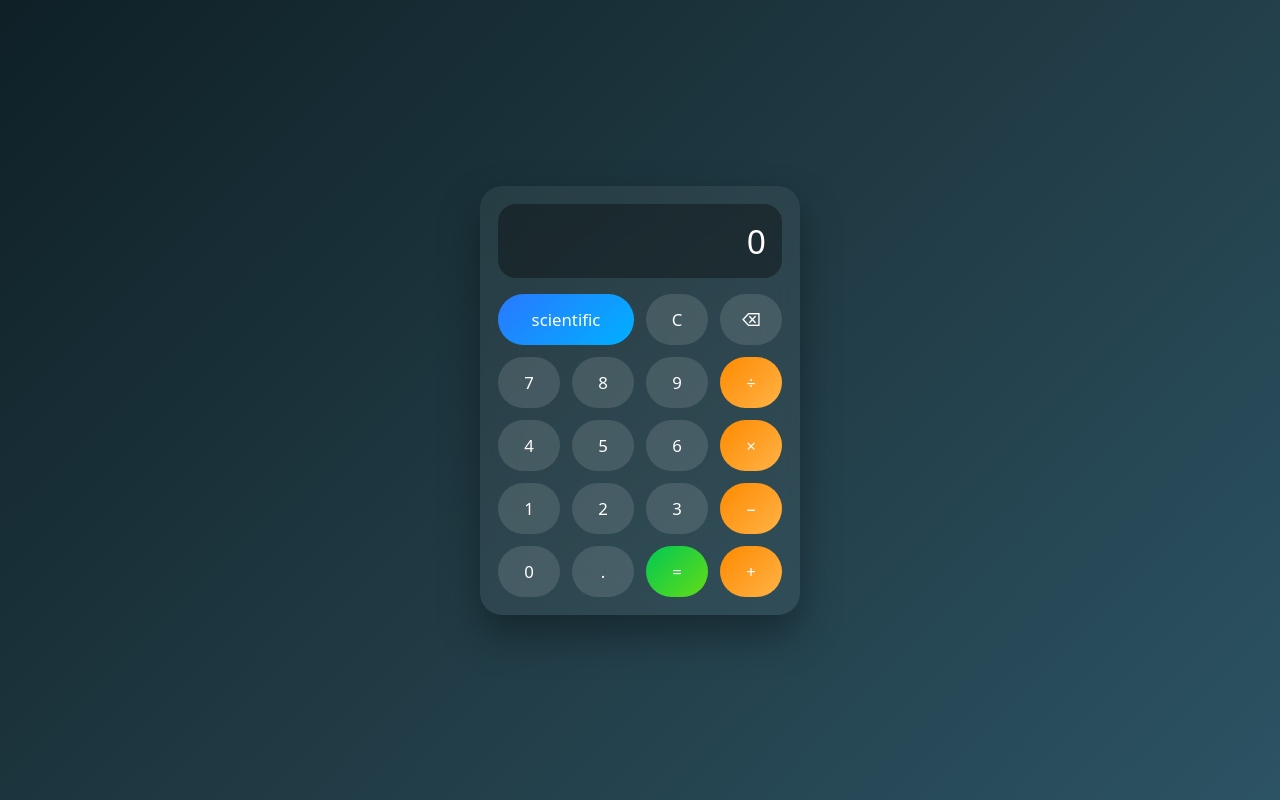
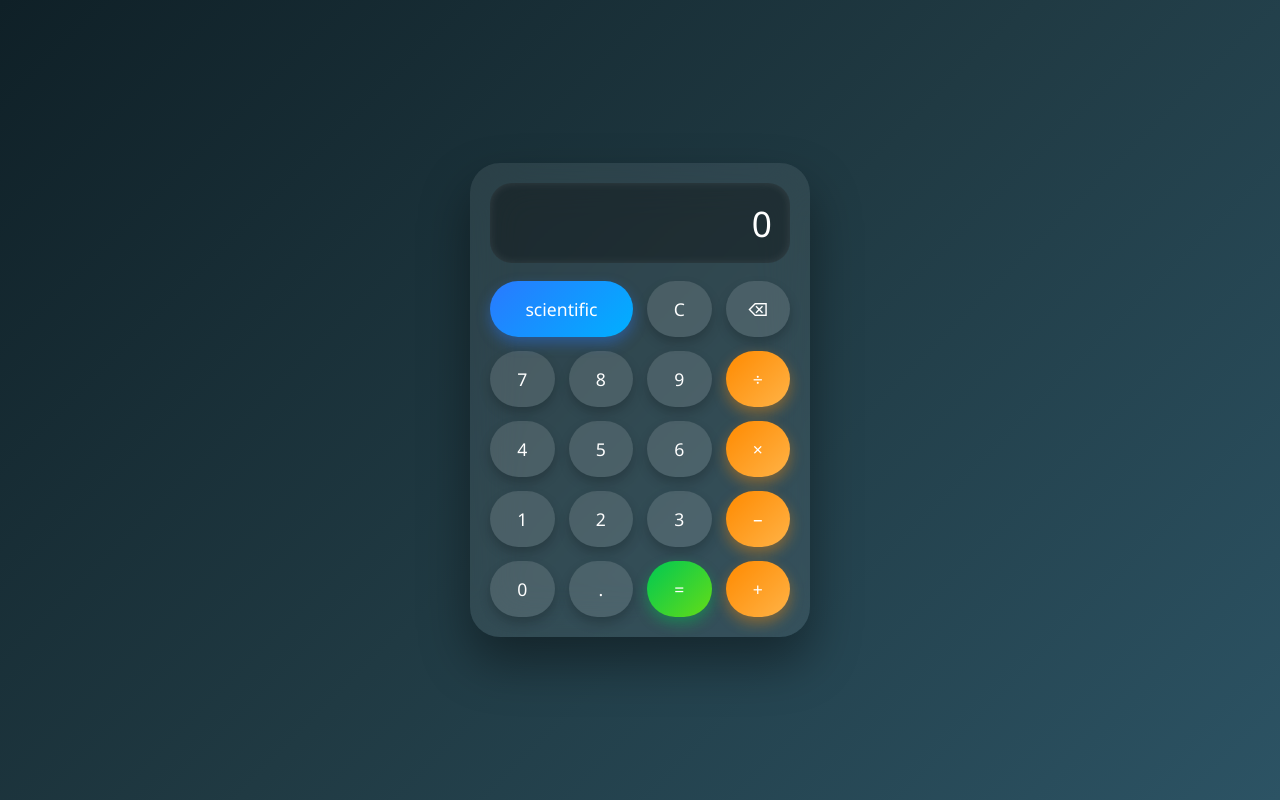
Before and after one commit to tahirysmanalievdev-ops/calcly, a plain HTML site: page index.html in a window 1280 px wide. Drawn offline with Linux system fonts and the light colour scheme.

Commit message:
Add files via upload

```diff
--- a/index.html
+++ b/index.html
@@ -3,11 +3,12 @@
 <head>
 <meta charset="UTF-8" />
 <meta name="viewport" content="width=device-width, initial-scale=1.0" />
-<title>calculator</title>
+<title>Calcly</title>
 <link rel="stylesheet" href="style.css">
-<link rel="website icon"
-type="png" href="Screenshot 2025-12-13 at 10.21.24.png">
+<link rel="website icon" type="png"
+ href="Screenshot 2025-12-13 at 10.21.24.png">
 </head>
+
 <body>
 <div class="calculator">
   <div id="display" class="display">0</div>
--- a/style.css
+++ b/style.css
@@ -1,87 +1,121 @@
 * {
   box-sizing: border-box;
-  font-family: system-ui, -apple-system, sans-serif;
+  font-family: 'Segoe UI', system-ui, -apple-system, sans-serif;
+  margin: 0;
+  padding: 0;
 }
 
 body {
-  margin: 0;
   height: 100vh;
   display: flex;
+  justify-content: center;
   align-items: center;
-  justify-content: center;
   background: linear-gradient(135deg, #0f2027, #203a43, #2c5364);
 }
 
 .calculator {
-  width: 320px;
-  padding: 18px;
-  border-radius: 22px;
-  background: rgba(255, 255, 255, 0.06);
-  backdrop-filter: blur(20px);
-  box-shadow: 0 20px 40px rgba(0,0,0,0.35);
+  width: 340px;
+  padding: 20px;
+  border-radius: 30px;
+  background: rgba(255, 255, 255, 0.08);
+  backdrop-filter: blur(25px);
+  box-shadow: 0 25px 50px rgba(0,0,0,0.4);
+  transition: transform 0.2s ease;
+}
+
+.calculator:hover {
+  transform: scale(1.02);
 }
 
 .display {
   background: rgba(0,0,0,0.35);
-  color: #ffffff;
-  border-radius: 18px;
-  padding: 14px 16px;
-  font-size: 2.1rem;
+  color: #fff;
+  border-radius: 22px;
+  padding: 16px 18px;
+  font-size: 2.2rem;
   text-align: right;
-  margin-bottom: 16px;
+  margin-bottom: 18px;
   overflow-x: auto;
+  box-shadow: inset 0 0 10px rgba(255,255,255,0.1);
 }
 
 .buttons {
   display: grid;
   grid-template-columns: repeat(4, 1fr);
-  gap: 12px;
+  gap: 14px;
 }
 
 button {
   border: none;
   border-radius: 999px;
-  padding: 14px 0;
-  font-size: 1.05rem;
+  padding: 16px 0;
+  font-size: 1.1rem;
   color: #fff;
   background: rgba(255,255,255,0.12);
   cursor: pointer;
-  transition: transform 0.05s ease, background 0.2s ease;
+  transition: all 0.15s ease;
+  box-shadow: 0 6px 12px rgba(0,0,0,0.2);
+}
+
+button:hover {
+  background: rgba(255,255,255,0.22);
+  transform: translateY(-2px);
 }
 
 button:active {
-  transform: scale(0.96);
-  background: rgba(255,255,255,0.22);
+  transform: scale(0.95);
+  box-shadow: 0 3px 6px rgba(0,0,0,0.3);
 }
 
 .operator {
   background: linear-gradient(135deg, #ff8a00, #ffb347);
+  box-shadow: 0 6px 14px rgba(255,140,0,0.4);
 }
 
 .equal {
   background: linear-gradient(135deg, #00c853, #64dd17);
+  box-shadow: 0 6px 14px rgba(0,200,83,0.4);
 }
 
 .toggle {
   grid-column: span 2;
   background: linear-gradient(135deg, #2979ff, #00b0ff);
+  box-shadow: 0 6px 14px rgba(41,121,255,0.4);
 }
 
 .scientific {
   display: none;
   font-size: 0.95rem;
+  background: linear-gradient(135deg, #9c27b0, #e040fb);
+  box-shadow: 0 6px 12px rgba(156,39,176,0.3);
 }
 
 /* mobile */
-@media (max-width: 420px) {
+@media (max-width: 440px) {
   .calculator {
-    width: 94%;
-    padding: 16px;
+    width: 95%;
+    padding: 18px;
   }
   .display {
-    font-size: 1.8rem;
+    font-size: 1.9rem;
+    padding: 14px 16px;
   }
   button {
-    padding: 13px 0;
+    padding: 14px 0;
+    font-size: 1rem;
   }
 }
+
+/* smooth scroll for display overflow */
+.display::-webkit-scrollbar {
+  height: 6px;
+}
+
+.display::-webkit-scrollbar-thumb {
+  background: rgba(255,255,255,0.25);
+  border-radius: 10px;
+}
+
+.display::-webkit-scrollbar-track {
+  background: rgba(255,255,255,0.05);
+}
```
